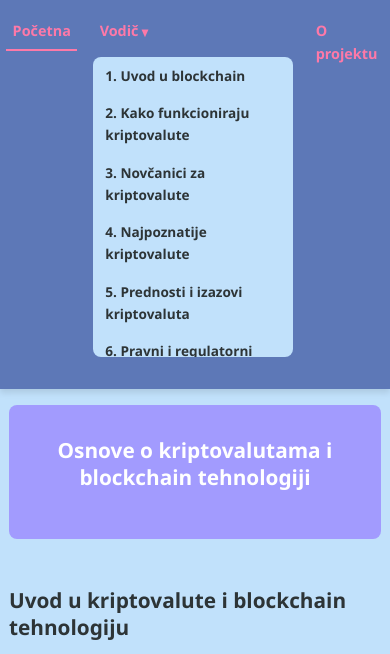
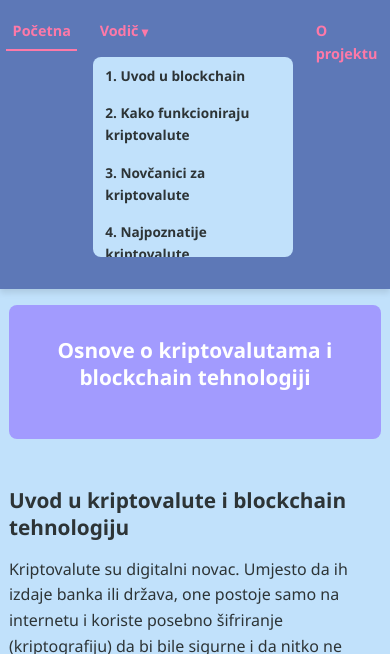
Before and after one commit to matko5ss/Kripto-edukacija, a plain HTML site: page index.html in a window 390 px wide. Both pictures are taken after a click on the link "Vodič". Shown: the part 149-803 px from the top of the page. Drawn offline with nearby package versions, Linux system fonts and the light colour scheme.

Commit message:
Update mobile dropdown menu to ensure scrolling functionality

```diff
--- a/styles.css
+++ b/styles.css
@@ -272,6 +272,8 @@ nav a.active {
         margin-top: 0.5rem;
         padding: 0;
         background-color: var(--light-bg);
+        max-height: 200px; /* Smaller max-height for mobile */
+        overflow-y: auto; /* Ensure scrolling works on mobile too */
     }
 
     .dropdown-content a {
```
